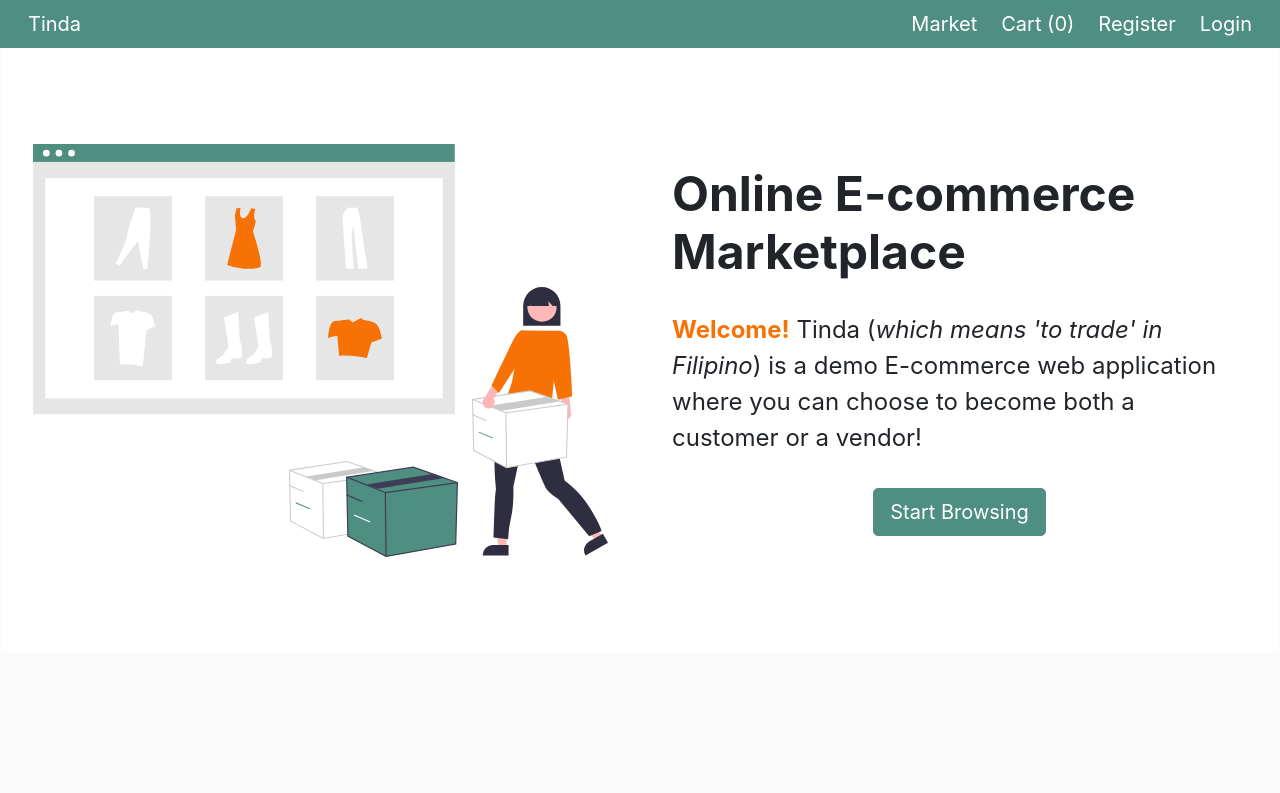
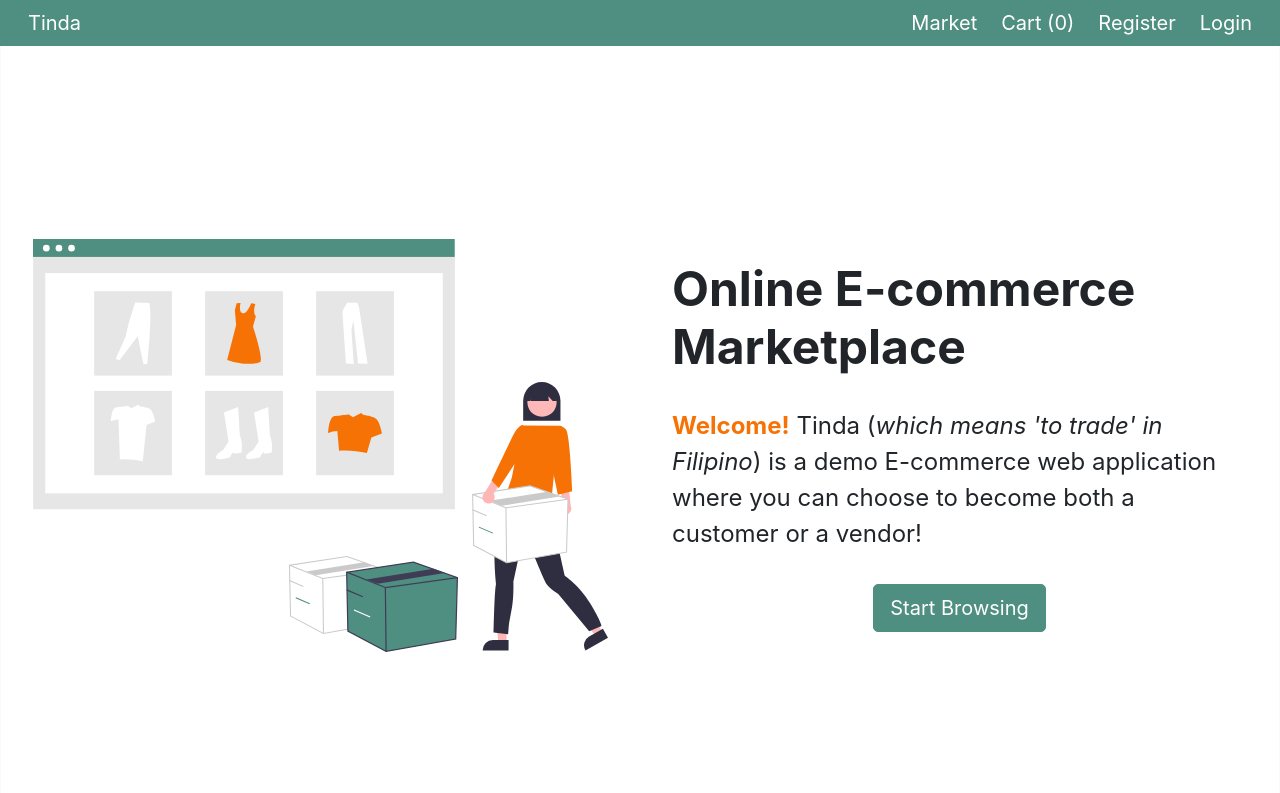
Before and after one commit to rnazb/tinda-frontend, a React (Create React App) app: page / in a window 1280 px wide. Shown: the top 793 px of the page. Built offline with nearby package versions, Linux system fonts and the light colour scheme.

Commit message:
Update height declarations across all elements

```diff
--- a/src/index.styles.scss
+++ b/src/index.styles.scss
@@ -8,22 +8,19 @@
 
 html {
   font-family: "Noto Sans JP", sans-serif;
+  height: 100%;
 }
 
 body {
-  min-height: 100vh;
+  min-height: 100%;
+  height: 100%;
   margin: 0;
   background-color: #fafafa !important;
 }
 
-.App {
-  text-align: center;
-  height: 100%;
-  top: 0;
-}
-
 #root {
   height: 100%;
+  min-height: 100%;
   display: flex;
   flex-direction: column;
 }
--- a/src/pages/productView.styles.scss
+++ b/src/pages/productView.styles.scss
@@ -83,7 +83,6 @@
   }
 
   #reviews-card {
-    height: 100%;
     border-color: #ececec;
     border-radius: 0px;
     border-width: 1px;
```
